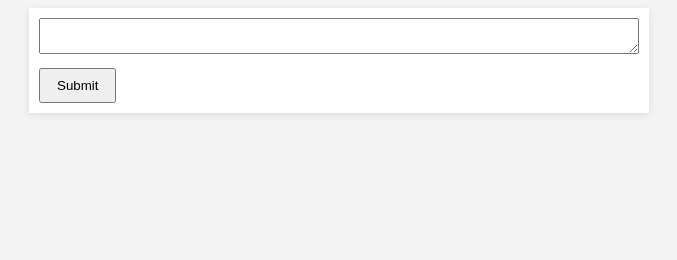
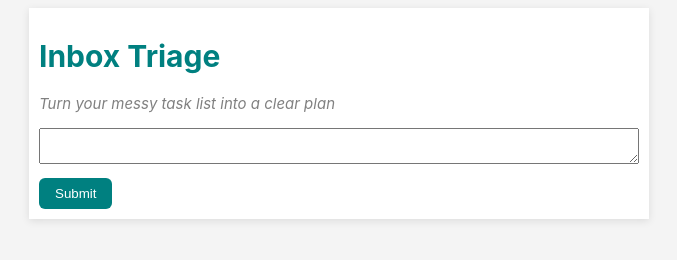
Before and after one commit to ThOfficialCoder/inbox-triage-agent, a plain HTML site: page index.html in a window 1280 px wide. Shown: the whole page, without its empty margins (301-978 px from the left). Drawn offline with Linux system fonts and the light colour scheme.

Commit message:
Add header, color system, and primary/secondary button styling

```diff
--- a/app.js
+++ b/app.js
@@ -1,4 +1,4 @@
-button = document.querySelector("#Button1");
+button = document.querySelector("#submit-btn");
 
 button.addEventListener("click", async (event) => {
   event.preventDefault();
@@ -83,6 +83,7 @@ button.addEventListener("click", async (event) => {
       show_results = document.createElement("div");
 
       lookup_button.textContent = "Look Up";
+      lookup_button.className = "lookup-btn";
       li_element.textContent = element;
 
       lookup_button.addEventListener("click", async (event) => {
--- a/index.html
+++ b/index.html
@@ -3,14 +3,20 @@
   <head>
     <meta charset="UTF-8" />
     <meta name="viewport" content="width=device-width, initial-scale=1.0" />
-    <title>Email Sorter</title>
+    <title>Inbox Triage</title>
     <link rel="stylesheet" href="style.css" />
   </head>
+
   <body>
     <div class="container">
+      <header>
+        <h1>Inbox Triage</h1>
+        <p class="tagline">Turn your messy task list into a clear plan</p>
+      </header>
+
       <textarea id="textarea1"></textarea>
 
-      <button id="Button1">Submit</button>
+      <button id="submit-btn">Submit</button>
 
       <div id="results"></div>
 
--- a/style.css
+++ b/style.css
@@ -17,10 +17,43 @@ textarea {
   resize: vertical;
 }
 
-button {
+#submit-btn {
   margin-top: 10px;
   padding: 8px 16px;
   cursor: pointer;
+  background-color: teal;
+  color: white;
+  border-radius: 6px;
+  border: none;
+}
+
+#submit-btn:hover {
+  background-color: darkslategray;
+}
+
+.lookup-btn {
+  background-color: white;
+  color: black;
+  border-radius: 6px;
+  border: 1px solid teal;
+  padding: 8px 16px;
+  cursor: pointer;
+}
+
+header {
+  margin-bottom: 10px;
+}
+
+h1 {
+  font-size: 30px;
+  font-weight: bold;
+  color: teal;
+}
+
+.tagline {
+  color: grey;
+  font-style: italic;
+  font-size: 15px;
 }
 
 .summary {
```
